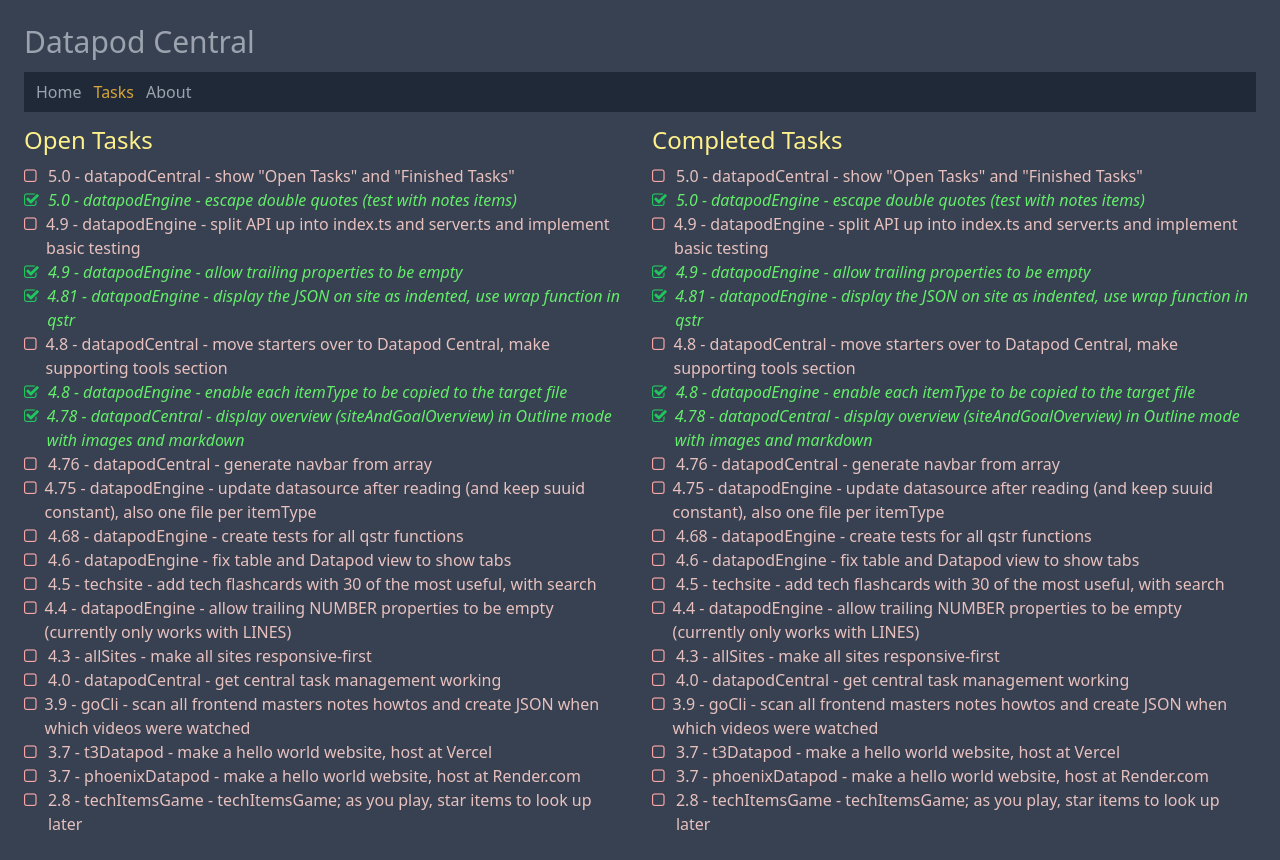
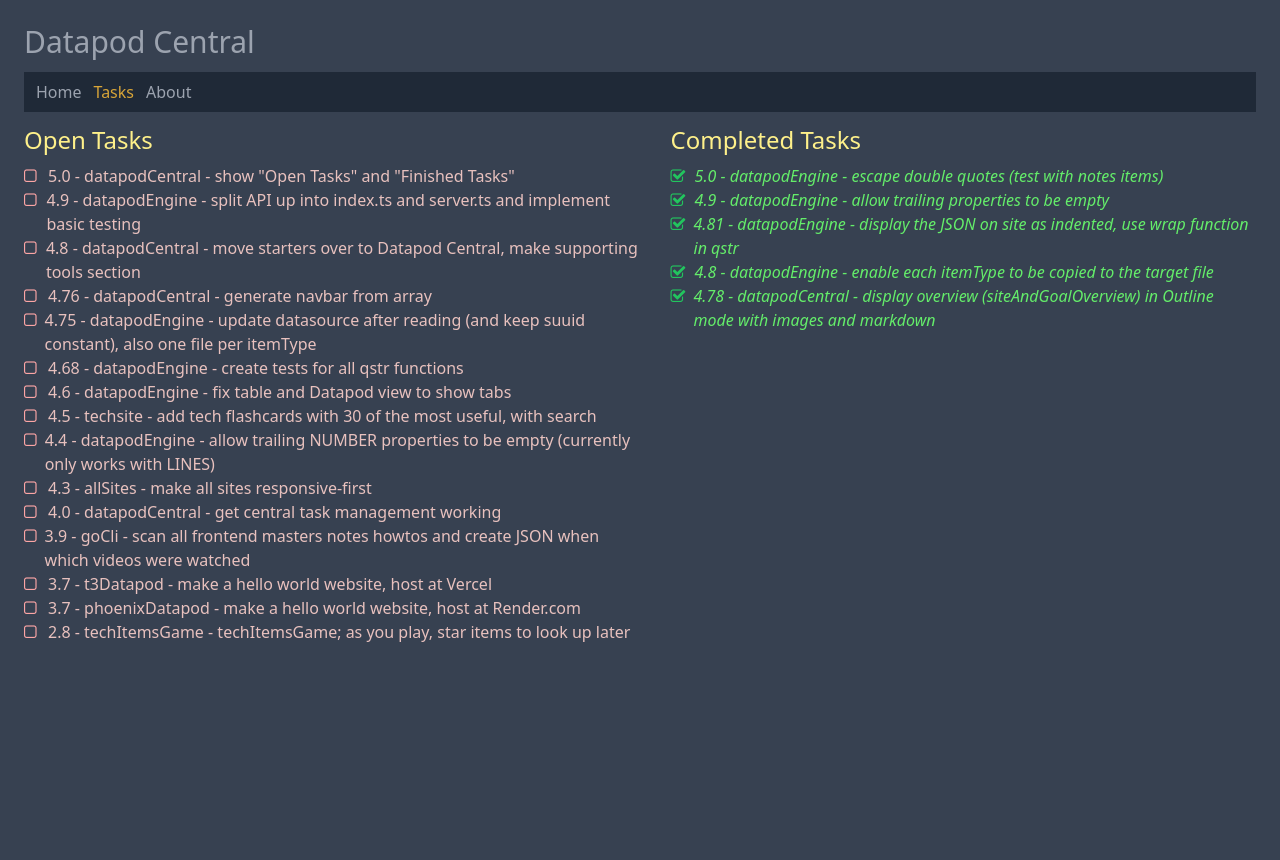
Before and after one commit to edwardtanguay/datapod-tanguay-eu, an Angular app: page /tasks in a window 1280 px wide. After the commit the page ends 800 px from the top, so only its background shows below. Built offline with nearby package versions, Linux system fonts and the light colour scheme.

Commit message:
separated areas

```diff
--- a/src/app/tasks/tasks.component.html
+++ b/src/app/tasks/tasks.component.html
@@ -1,7 +1,7 @@
 <section class="text-gray-300 flex flex-col md:flex-row gap-6">
 	<section>
 		<h2 class="text-yellow-200 text-2xl mb-2">Open Tasks</h2>
-		@for (task of tasks; track task.suuid) {
+		@for (task of openTasks; track task.suuid) {
 		<div class="flex gap-2">
 			<div class="w-[1rem]">
 				<i
@@ -28,7 +28,7 @@
 	</section>
 	<section>
 		<h2 class="text-yellow-200 text-2xl mb-2">Completed Tasks</h2>
-		@for (task of tasks; track task.suuid) {
+		@for (task of completedTasks; track task.suuid) {
 		<div class="flex gap-2">
 			<div class="w-[1rem]">
 				<i
--- a/src/app/tasks/tasks.component.ts
+++ b/src/app/tasks/tasks.component.ts
@@ -11,4 +11,6 @@ import _tasks from "../../data/tasks.json";
 })
 export class TasksComponent {
 	tasks = _tasks.sort((a, b) => (a.rank < b.rank ? 1 : -1));
+  openTasks = this.tasks.filter(m => m.status === 'todo')
+  completedTasks = this.tasks.filter(m => m.status === 'finished')
 }
```
